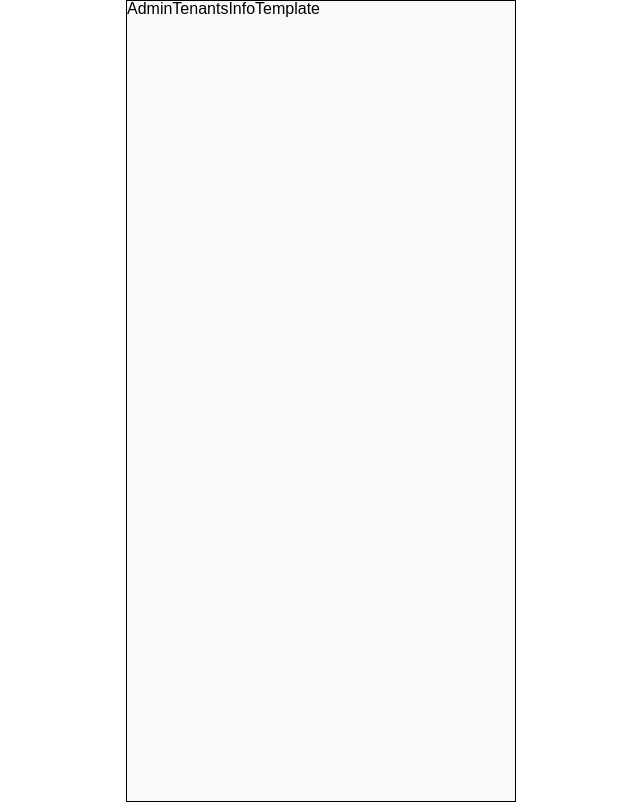
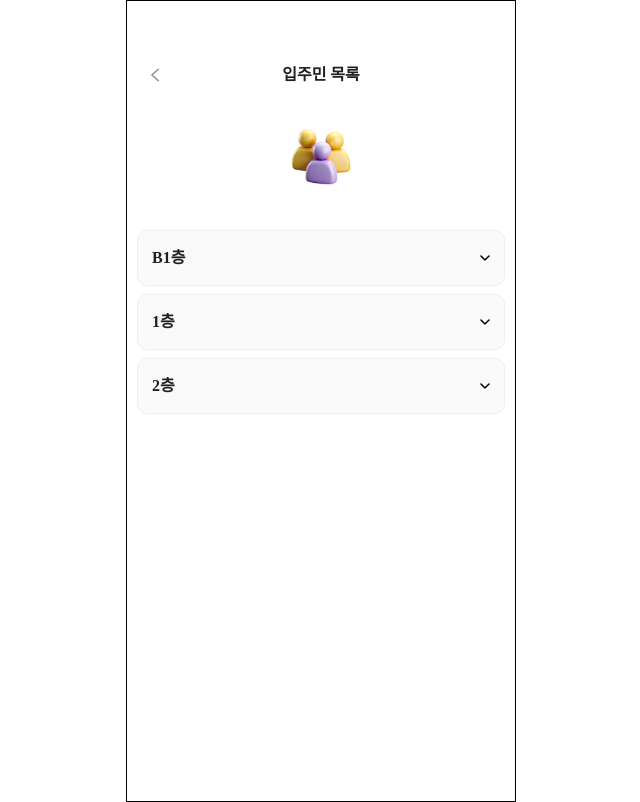
Before and after one commit to HotKeTok/HotKeTok-FE, a React (Vite) app: page /admin/tenants in a window 1280 px wide. Shown: the whole page, without its empty margins (319-959 px from the left). Built offline with nearby package versions, Linux system fonts and the light colour scheme; a web font is replaced by a local one.

Commit message:
feat : 집주인 입주인 정보 및 etc

```diff
--- a/src/templates/landlord/admin/AdminTenantsInfoTemplate.jsx
+++ b/src/templates/landlord/admin/AdminTenantsInfoTemplate.jsx
@@ -1,3 +1,42 @@
-export default function AdminTenantsInfoTemplate(){
-    return (<div>AdminTenantsInfoTemplate</div>)
+import { PageWithoutBottomBar, ScrollableNoBottomBarContent } from '../../../styles/layout';
+import TenantsIcn from '../../..//assets/landlord/admin/Empty_TenantsInfo.svg?react';
+import { color, typo } from '../../..//styles/tokens';
+import { useState } from 'react';
+import TopBar from '../../../components/common/TopBar';
+import { Column } from '../../..//styles/flex';
+import styled from 'styled-components';
+import BoxToggleTenant from '../../../components/admin/BoxToggleTenant';
+
+const EMPTY_TEXT = '아직 입주민이 없어요. \n입주 요청이 오면 알림을 보내드릴게요.';
+
+export default function AdminTenantsInfoTemplate({ tenantsList }) {
+  return (
+    <PageWithoutBottomBar>
+      <TopBar title="입주민 목록" />
+      <ScrollableNoBottomBarContent
+        style={{ paddingLeft: 10, paddingRight: 10, paddingBottom: 20 }}
+      >
+        {tenantsList.length === 0 ? (
+          <Column $justify="center" $align="center" style={{ height: '100%' }}>
+            <TenantsIcn width={70} height={70} />
+            <Description style={{ whiteSpace: 'pre-wrap' }}>{EMPTY_TEXT}</Description>
+          </Column>
+        ) : (
+          <>
+            <Column $gap={8} $align="center">
+              <TenantsIcn width={70} height={70} style={{ marginTop: 20, marginBottom: 30 }} />
+              {tenantsList.map(floor => (
+                <BoxToggleTenant floorTenantsInfo={floor} key={floor.floor} />
+              ))}
+            </Column>
+          </>
+        )}
+      </ScrollableNoBottomBarContent>
+    </PageWithoutBottomBar>
+  );
 }
+
+const Description = styled.div`
+  ${typo('body1')};
+  color: ${color('grayscale.500')};
+`;
--- a/src/templates/tenant/main/BillsTemplate.jsx
+++ b/src/templates/tenant/main/BillsTemplate.jsx
@@ -9,7 +9,7 @@ import ChartCostSplitBar from '../../../components/main/bills/ChartCostSplitBar'
 import ChartUsageLine from '../../../components/main/bills/ChartUsageLine';
 import { Column, Row } from '../../../styles/flex';
 import YearSelect from '../../../components/main/bills/YearSelect';
-import BillItem from '../../../components/main/bills/BillItem';
+import MonthBillsItem from '../../../components/main/bills/MonthBillsItem';
 import BottomSheet from '../../../components/common/BottomSheet';
 
 export default function BillsTemplate({ activeTab, setActiveTab }) {
@@ -90,7 +90,7 @@ export default function BillsTemplate({ activeTab, setActiveTab }) {
 
           <List>
             {currentList.map(item => (
-              <BillItem
+              <MonthBillsItem
                 key={`${year}-${item.month}`}
                 year={year}
                 item={item}
--- /dev/null
+++ b/src/utils/number.js
@@ -0,0 +1,10 @@
+/**
+ * @function formatNumberWithCommas
+ * @description 숫자를 천 단위로 콤마(,)를 추가하여 포맷팅하는 함수
+ * @param {number} number - 포맷팅할 숫자
+ * @returns {string} 천 단위로 콤마가 추가된 문자열
+ */
+export function formatNumberWithCommas(number) {
+  if (typeof number !== 'number') return number;
+  return number.toLocaleString();
+}
```
Also changed, not shown: src/utils/dateFormat.js (+5 -5 lines).
